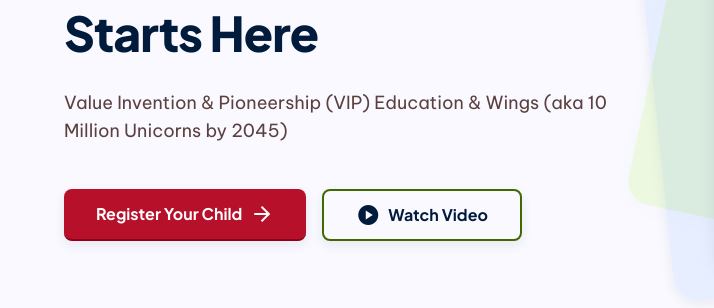
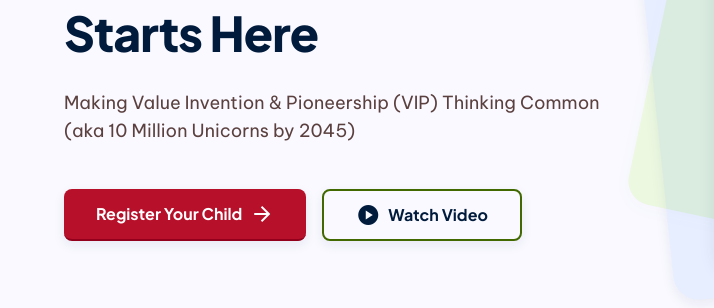
Before and after one commit to Peter-ConX/FirstAcademy, a website: page Image 10.html in a window 1280 px wide. Shown: the part 399-707 px from the top of the page, 0-714 px from the left. Drawn offline with nearby package versions, Linux system fonts and the light colour scheme.

Commit message:
Update hero subtitle to Making Value Invention & Pioneership (VIP) Thinking Common

```diff
--- a/Image 10.html
+++ b/Image 10.html
@@ -240,7 +240,7 @@
                         Mission 1 CHILD 1 BRAINCHILD NIGERIA Starts Here
                     </h1>
 <p class="font-body-lg text-body-lg text-on-surface-variant max-w-xl mt-4">
-                        Value Invention &amp; Pioneership (VIP) Education &amp; Wings (aka 10 Million Unicorns by 2045)
+                        Making Value Invention &amp; Pioneership (VIP) Thinking Common (aka 10 Million Unicorns by 2045)
                     </p>
 <div class="flex flex-wrap gap-4 mt-8">
 <button class="bg-primary hover:bg-primary-container text-on-primary font-button-text text-button-text py-3 px-8 rounded-lg shadow-level-1 hover:shadow-level-2 btn-primary-press transition-all duration-150 border-b-2 border-on-primary-fixed-variant flex items-center gap-2">
```
Also changed, not shown: index.html (+1 -1 lines).
